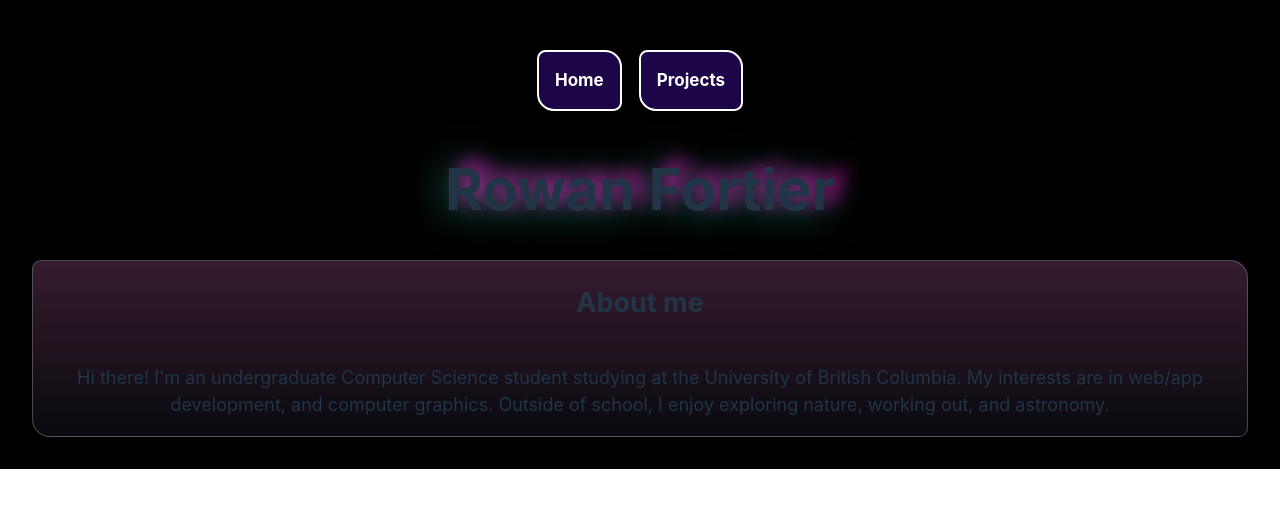
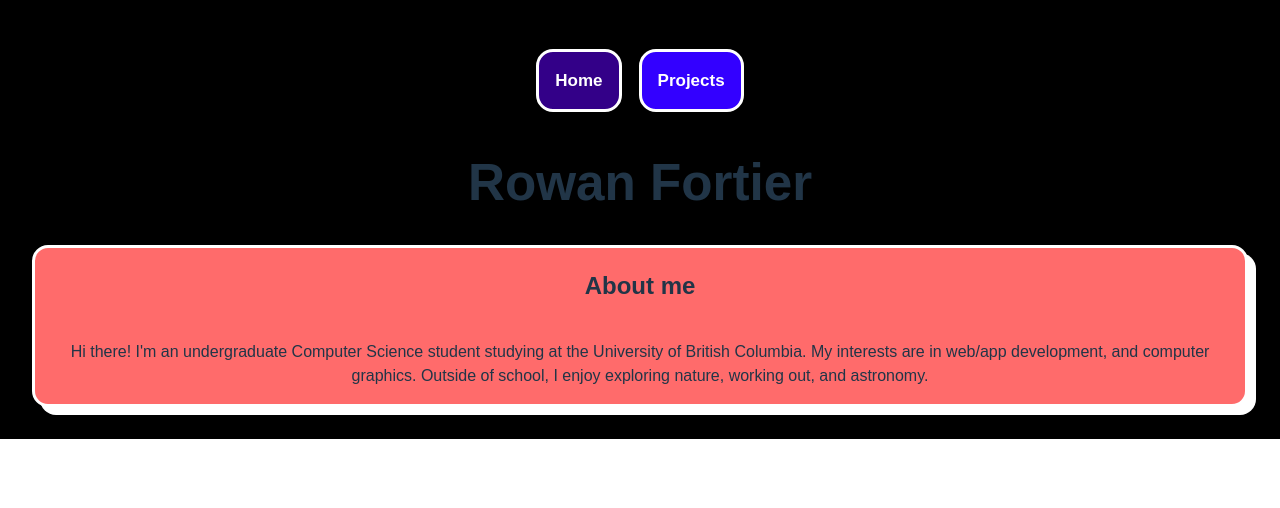
Before and after one commit to blobinaticuber/rowanfortier-website, a React (Vite) app in the folder my-react-app/: page / in a window 1280 px wide. Shown: the top 508 px of the page. Built offline with nearby package versions, Linux system fonts and the light colour scheme.

Commit message:
Update styling to neobrutalism

```diff
--- a/my-react-app/src/App.css
+++ b/my-react-app/src/App.css
@@ -5,7 +5,7 @@
 	margin: 0 auto;
 	padding: 2rem;
 	text-align: center;
-	font: 18px/1.5 -apple-system, BlinkMacSystemFont, "Segoe UI", Roboto, "Helvetica Neue", Arial, "Noto Sans", sans-serif, "Apple Color Emoji", "Segoe UI Emoji", "Segoe UI Symbol", "Noto Color Emoji";
+	font-family: Lexend, sans-serif;
   	background-color: #000000;
 }
 
@@ -15,9 +15,9 @@
 	filter: drop-shadow(0 0 2em #646cffaa);
 }
 
-h1 {
-	animation: auroraText 10s ease-in-out alternate infinite;
-}
+/* h1 { */
+	/* animation: auroraText 10s ease-in-out alternate infinite; */
+/* } */
 
 @keyframes auroraText {
   0% {text-shadow: 0px -15px 15px rgba(128, 0, 94, 0.8), 0px -4px 15px rgba(32, 220, 241, 0.8);}
--- a/my-react-app/src/components/Card.css
+++ b/my-react-app/src/components/Card.css
@@ -2,10 +2,11 @@
 .card-box {
     display: flex;
     flex-direction: column;
-    border-radius: 0.5em 1em 0.5em 1em;
+    border-radius: 1em;
     transition: 0.3s;
     /* max-width: 80%; */
     /* justify-content: center; */
-    border: 1px solid rgba(138, 138, 138, 0.484);
+    border: 0.2em solid rgb(255, 255, 255);
+    box-shadow: 0.5em 0.5em rgb(255, 255, 255);
     padding: 0 1rem 0 1rem;
 }
--- a/my-react-app/src/components/Card.jsx
+++ b/my-react-app/src/components/Card.jsx
@@ -3,7 +3,7 @@ import './Card.css'
 export function Card(props) {
 
     return (
-        <div className="card-box" style={{background: `linear-gradient(${props.color} 0%, #090a0f 100%)`}}>
+        <div className="card-box" style={{background: `${props.color}`}}>
             <h2>{props.title}</h2>
             <p>{props.text}</p>
         </div>
--- a/my-react-app/src/components/header.css
+++ b/my-react-app/src/components/header.css
@@ -15,14 +15,15 @@
 /* Style the links inside the navigation bar */
 .topnav .nav a {
   float: left;
-  background-color: #1d0648;
+  background-color: #3300FF;
   color: white;
   text-align: center;
   padding: 16px;
   text-decoration: none;
   font-size: 17px;
-  border: 2px solid white;
-  border-radius: 0.5em 1em 0.5em 1em;
+  border-radius: 1em;
+  border: 0.2em solid rgb(255, 255, 255);
+  /* box-shadow: 0.2em 0.2em rgb(255, 255, 255); */
   font-weight: bold;
   margin: 0.5em;
   transition: 0.3s;
@@ -38,7 +39,7 @@
 
 /* Add a color to the active/current link */
 .topnav .nav a.active {
-  background-color: #5404aa;
+  background-color: #330088;
   color: white;
 }
 
--- a/my-react-app/src/components/header.jsx
+++ b/my-react-app/src/components/header.jsx
@@ -1,12 +1,12 @@
 import './header.css'
-import { BrowserRouter as Router, Routes, Route, Link } from 'react-router-dom';
+import { BrowserRouter as Router, Routes, Route, Link, NavLink } from 'react-router-dom';
 
 export function Header() {
     return (
         <div className="topnav">
             <div className="nav">
-                <Link to="/">Home</Link>
-                <Link to="/projects">Projects</Link>
+                <NavLink to="/">Home</NavLink>
+                <NavLink to="/projects">Projects</NavLink>
                 {/* <a className="active" href="index.html">Home</a> */}
                 {/* <a href="programming.html">Projects</a> */}
             </div>
--- a/my-react-app/src/pages/Home.jsx
+++ b/my-react-app/src/pages/Home.jsx
@@ -4,7 +4,7 @@ export function Home() {
     return (
         <>
             <h1>Rowan Fortier </h1>
-            <Card color= "#351b2e"
+            <Card color= "#FF6B6B"
             title="About me"
             text="Hi there! I'm an undergraduate Computer Science student studying at the University of British Columbia. My interests are in web/app development, and computer graphics. Outside of school, I enjoy exploring nature, working out, and astronomy."/>
         </>
```
